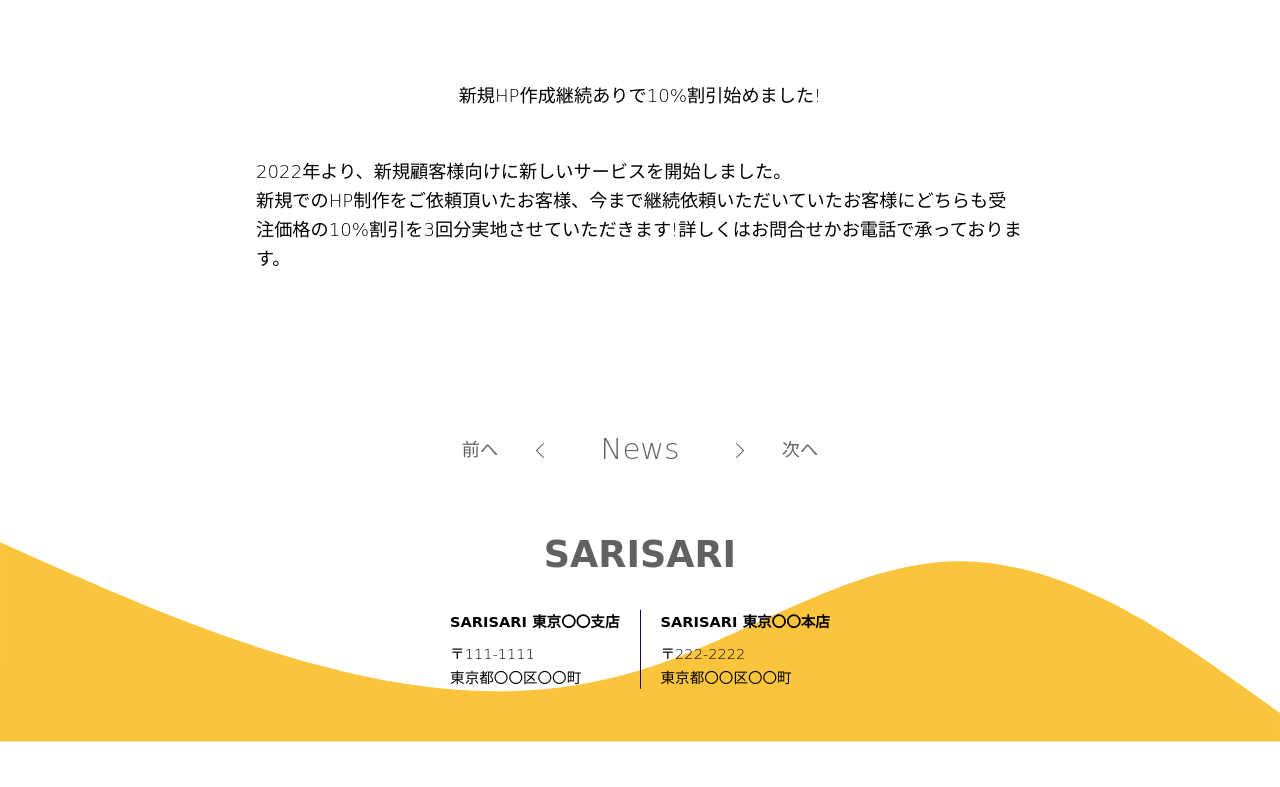
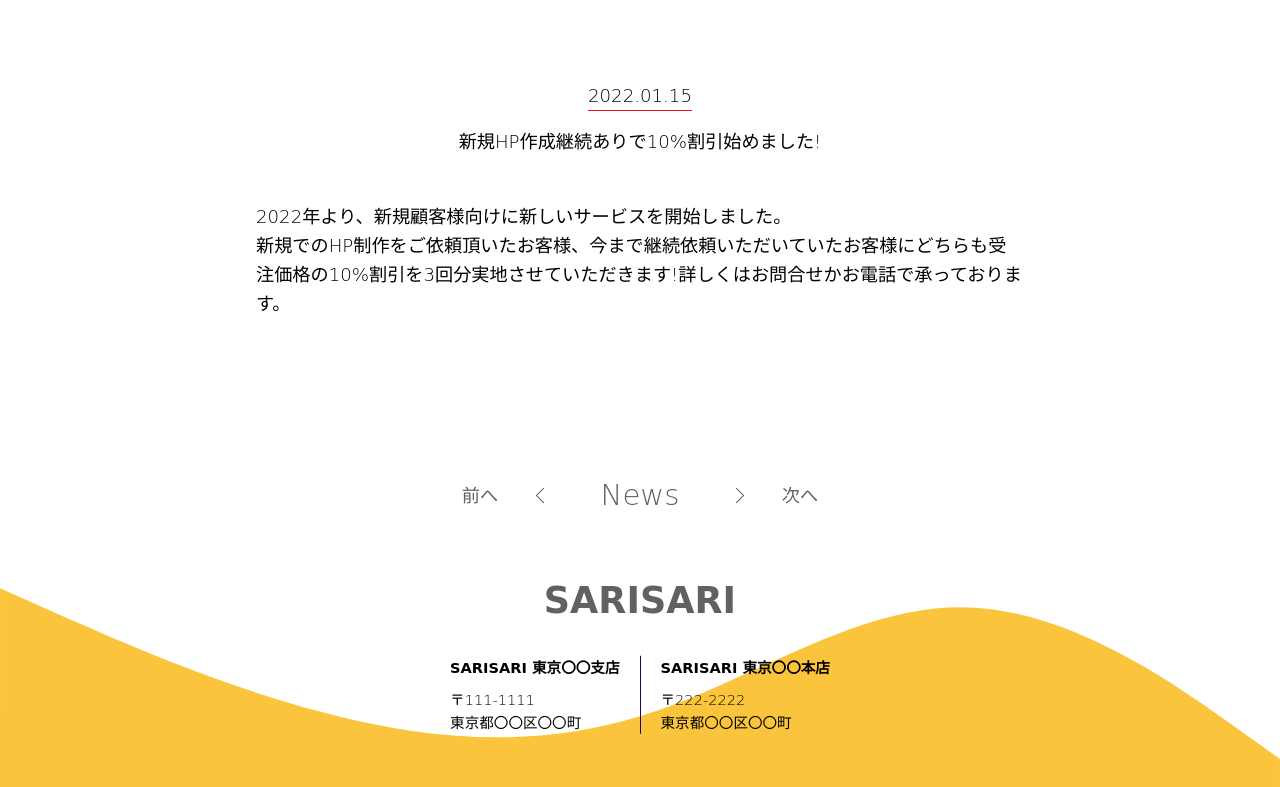
Before and after one commit to achtsyamaguchi/-HP, a plain HTML site: page html/news.html in a window 1280 px wide. Shown: the part 1317-2104 px from the top of the page. Before the commit the page ends 2059 px from the top, so only its background shows below. Drawn offline with nearby package versions, Linux system fonts and the light colour scheme; a web font is replaced by a local one.

Commit message:
卒業テスト最終提出

```diff
--- a/html/news.html
+++ b/html/news.html
@@ -56,6 +56,7 @@
 
         <div class="under_news_img"><img src="../img/お知らせimg.jpg" alt=""></div>
         <div class="under_news_txt">
+          <div class="under_news_txt_date">2022.01.15</div>
             <div class="under_news_txt_ttl">新規HP作成継続ありで10%割引始めました!</div>
             <p class="under_news_txt_inner">2022年より、新規顧客様向けに新しいサービスを開始しました。<br>新規でのHP制作をご依頼頂いたお客様、今まで継続依頼いただいていたお客様にどちらも受注価格の10%割引を3回分実地させていただきます!詳しくはお問合せかお電話で承っております。</p>
         </div>
--- a/js/main.js
+++ b/js/main.js
@@ -7,9 +7,6 @@ $(window).on('load', function () {
     endLoading();
   },3000)
 })
-
-// steTimeout('endLoading()', 10000);
-
 
 
 
--- a/scss/layout/_company.scss
+++ b/scss/layout/_company.scss
@@ -62,7 +62,6 @@
     width: fit-content;
     margin: 0 auto;
     margin-bottom: 5%;
-    // padding-bottom: 1%;
     font-family:  'Architects Daughter', cursive ;
     font-size: clamp(2rem,2.85vw,4rem);
     border-bottom: 2px solid $parpul2;
--- a/scss/layout/_news.scss
+++ b/scss/layout/_news.scss
@@ -18,6 +18,13 @@
       margin: 0 auto;
       margin-bottom: 6%;
       text-align: center;
+      &_date {
+        width: fit-content;
+        margin: 0 auto;
+        margin-bottom: 2%;
+        font-size: clamp(1.4rem,1.42vw,2rem);
+        border-bottom: 1px solid $red;
+      }
       &_ttl {
         padding-bottom: 6%;
         font-size: clamp(1.6rem,1.42vw,2rem);
```
Also changed, not shown: css/style.css.
